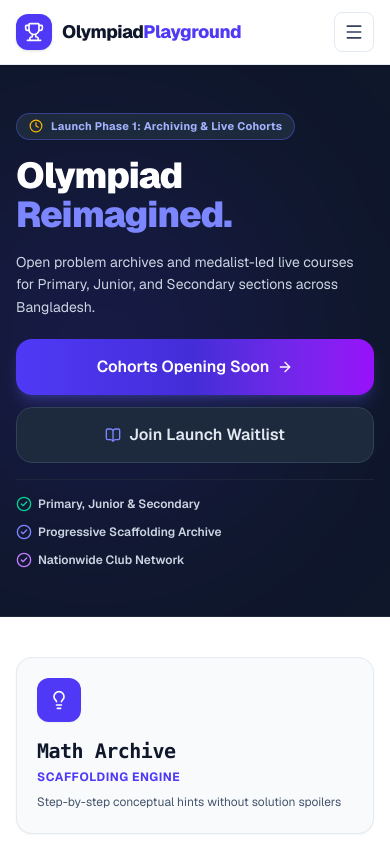
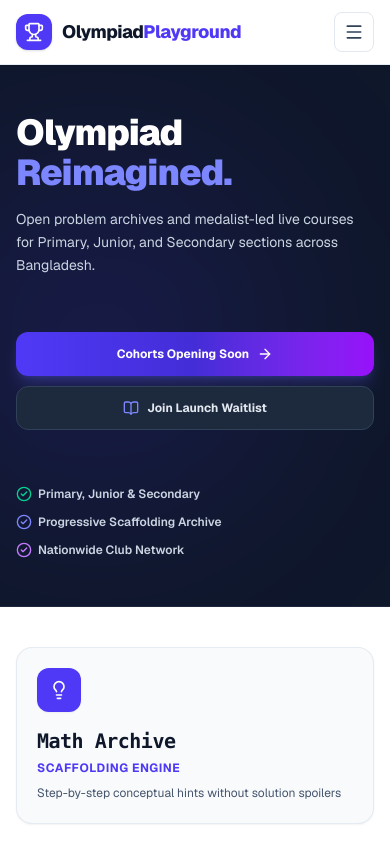
Before and after one commit to ahnaf-asif/olympiad-home, a Next.js app: page / in a window 390 px wide. Shown: the top 844 px of the page. Built offline with nearby package versions, Linux system fonts and the light colour scheme.

Commit message:
style(ui): optimize mobile hero layout, equalize button spacing, and update BentoGrid badges to neutral slate

```diff
--- a/components/home/BentoGrid.tsx
+++ b/components/home/BentoGrid.tsx
@@ -4,7 +4,6 @@ import React from "react";
 import Link from "next/link";
 import { Lightbulb, Trophy, Compass, Users, ArrowRight } from "lucide-react";
 import { SectionHeading } from "@/components/ui/SectionHeading";
-import { Badge } from "@/components/ui/Badge";
 
 const solutions = [
   {
@@ -51,7 +50,6 @@ export function BentoGrid() {
       <div className="mx-auto max-w-7xl px-4 sm:px-6 lg:px-8">
 
         <SectionHeading
-          badge="Core Launch Pillars"
           title="Building Bangladesh's Math Olympiad Ecosystem"
           subtitle="Replacing fragmented PDF archives and static answer keys with structured cognitive scaffolding and live medalist mentorship."
         />
@@ -69,9 +67,9 @@ export function BentoGrid() {
                     <div className="flex h-10 w-10 md:h-12 md:w-12 items-center justify-center rounded-xl bg-indigo-600 text-white shadow-xs">
                       <Icon className="h-5 w-5 md:h-6 md:w-6" />
                     </div>
-                    <Badge variant="amber" className="text-[10px] md:text-xs">
+                    <span className="text-[10px] md:text-xs font-bold text-slate-700 bg-slate-100 px-3 py-1 rounded-full border border-slate-200/80">
                       {item.badge}
-                    </Badge>
+                    </span>
                   </div>
 
                   <h3 className="text-xl md:text-2xl font-bold text-slate-900 tracking-tight">
--- a/components/home/HeroSection.tsx
+++ b/components/home/HeroSection.tsx
@@ -2,7 +2,7 @@
 
 import React from "react";
 import Link from "next/link";
-import { ArrowRight, BookOpen, Brain, CheckCircle2, Clock } from "lucide-react";
+import { ArrowRight, BookOpen, Brain, CheckCircle2 } from "lucide-react";
 import { Button } from "@/components/ui/Button";
 import { Badge } from "@/components/ui/Badge";
 
@@ -18,12 +18,6 @@ export function HeroSection() {
           {/* Left Column: Hero Copy */}
           <div className="lg:col-span-7 flex flex-col items-start gap-4 sm:gap-6">
 
-            {/* Status Badge */}
-            <Badge variant="indigo" className="py-1 px-3 text-[11px] sm:text-xs font-bold gap-2 bg-slate-800 text-indigo-300 border border-indigo-500/40 shadow-xs">
-              <Clock className="h-3.5 w-3.5 text-amber-400" />
-              <span>Launch Phase 1: Archiving & Live Cohorts</span>
-            </Badge>
-
             {/* Headline */}
             <h1 className="text-4xl sm:text-5xl lg:text-6xl font-black text-white tracking-tight leading-[1.1]">
               Olympiad <span className="text-indigo-400">Reimagined.</span>
@@ -34,16 +28,26 @@ export function HeroSection() {
               Open problem archives and medalist-led live courses for Primary, Junior, and Secondary sections across Bangladesh.
             </p>
 
-            {/* Action Buttons */}
-            <div className="flex flex-col sm:flex-row items-stretch sm:items-center gap-3 w-full sm:w-auto pt-1">
-              <Button asChild variant="gradient" size="lg" className="shadow-lg shadow-indigo-500/25">
+            {/* Action Buttons (Equal top & bottom pt-10 spacing) */}
+            <div className="flex flex-col sm:flex-row items-stretch sm:items-center gap-2.5 sm:gap-3 w-full sm:w-auto pt-10">
+              <Button
+                asChild
+                variant="gradient"
+                size="default"
+                className="h-11 sm:h-14 px-5 sm:px-8 text-xs sm:text-base font-bold shadow-lg shadow-indigo-500/25"
+              >
                 <Link href="/courses" className="flex items-center justify-center gap-2">
                   <span>Cohorts Opening Soon</span>
                   <ArrowRight className="h-4 w-4" />
                 </Link>
               </Button>
 
-              <Button asChild variant="outline" size="lg" className="border-slate-700 bg-slate-800 text-slate-200 hover:bg-slate-700 hover:text-white">
+              <Button
+                asChild
+                variant="outline"
+                size="default"
+                className="h-11 sm:h-14 px-5 sm:px-8 text-xs sm:text-base font-bold border-slate-700 bg-slate-800 text-slate-200 hover:bg-slate-700 hover:text-white"
+              >
                 <Link href="/contact" className="flex items-center justify-center gap-2">
                   <BookOpen className="h-4 w-4 text-indigo-400" />
                   <span>Join Launch Waitlist</span>
@@ -51,8 +55,8 @@ export function HeroSection() {
               </Button>
             </div>
 
-            {/* Value Highlights */}
-            <div className="pt-4 border-t border-slate-800/80 w-full flex flex-wrap items-center gap-3 sm:gap-6 text-xs font-semibold text-slate-300">
+            {/* Value Highlights (3 Bullet Points) */}
+            <div className="pt-10 border-slate-800/80 w-full flex flex-wrap items-center gap-3 sm:gap-6 text-xs font-semibold text-slate-300">
               <div className="flex items-center gap-1.5">
                 <CheckCircle2 className="h-4 w-4 text-emerald-400 flex-shrink-0" />
                 <span>Primary, Junior & Secondary</span>
--- a/components/home/InteractiveFeatures.tsx
+++ b/components/home/InteractiveFeatures.tsx
@@ -36,7 +36,6 @@ export function InteractiveFeatures() {
       <div className="mx-auto max-w-7xl px-4 sm:px-6 lg:px-8">
 
         <SectionHeading
-          badge="Technology Roadmap"
           title="Gamified Practice & Next-Gen Verification"
           subtitle="Explore the upcoming interactive features being engineered for our digital ecosystem."
         />
@@ -51,28 +50,25 @@ export function InteractiveFeatures() {
               <button
                 key={tab.id}
                 onClick={() => setActiveTab(tab.id)}
-                className={`p-4 md:p-6 rounded-2xl border text-left transition-all flex flex-col justify-between gap-3 md:gap-4 cursor-pointer min-h-[44px] ${
-                  isActive
+                className={`p-4 md:p-6 rounded-2xl border text-left transition-all flex flex-col justify-between gap-3 md:gap-4 cursor-pointer min-h-[44px] ${isActive
                     ? "bg-indigo-600 text-white border-indigo-600 shadow-md"
                     : "bg-slate-50 text-slate-900 border-slate-200 hover:bg-slate-100"
-                }`}
+                  }`}
               >
                 <div className="flex items-center justify-between w-full">
                   <div
-                    className={`flex h-9 w-9 items-center justify-center rounded-xl ${
-                      isActive
+                    className={`flex h-9 w-9 items-center justify-center rounded-xl ${isActive
                         ? "bg-white/20 text-white"
                         : "bg-indigo-50 text-indigo-600"
-                    }`}
+                      }`}
                   >
                     <Icon className="h-4 w-4" />
                   </div>
                   <span
-                    className={`text-[10px] md:text-xs font-bold uppercase tracking-wider px-2.5 py-0.5 md:px-3 md:py-1 rounded-full ${
-                      isActive
+                    className={`text-[10px] md:text-xs font-bold uppercase tracking-wider px-2.5 py-0.5 md:px-3 md:py-1 rounded-full ${isActive
                         ? "bg-white/20 text-white"
                         : "bg-slate-200 text-slate-700"
-                    }`}
+                      }`}
                   >
                     {tab.badge}
                   </span>
@@ -83,9 +79,8 @@ export function InteractiveFeatures() {
                     {tab.title}
                   </h3>
                   <p
-                    className={`text-xs mt-0.5 leading-relaxed ${
-                      isActive ? "text-indigo-100" : "text-slate-600"
-                    }`}
+                    className={`text-xs mt-0.5 leading-relaxed ${isActive ? "text-indigo-100" : "text-slate-600"
+                      }`}
                   >
                     {tab.subtitle}
                   </p>
--- a/components/home/SustainabilitySection.tsx
+++ b/components/home/SustainabilitySection.tsx
@@ -38,7 +38,6 @@ export function SustainabilitySection() {
       <div className="mx-auto max-w-7xl px-4 sm:px-6 lg:px-8">
 
         <SectionHeading
-          badge="100% Non-Profit Model"
           title="Ethical Sustainability & Reinvestment Cycle"
           subtitle="Course proceeds directly sustain free public infrastructure for every student in Bangladesh."
         />
```
